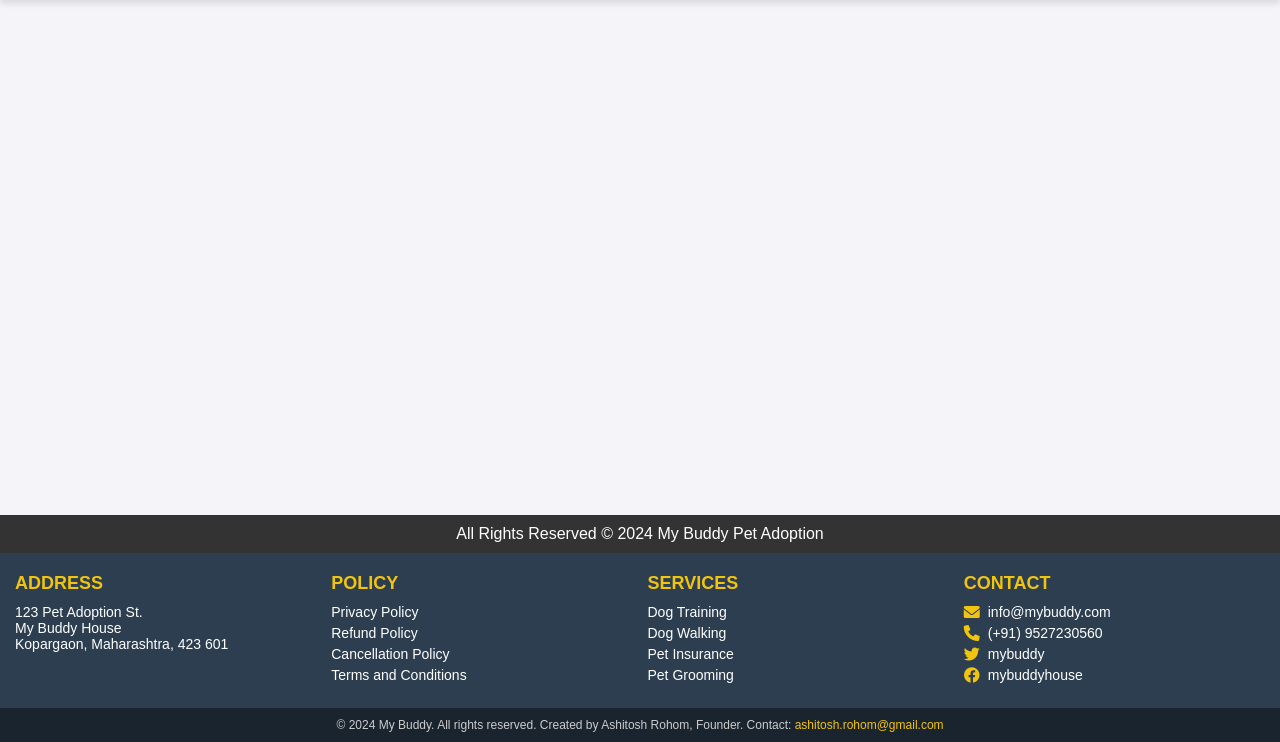
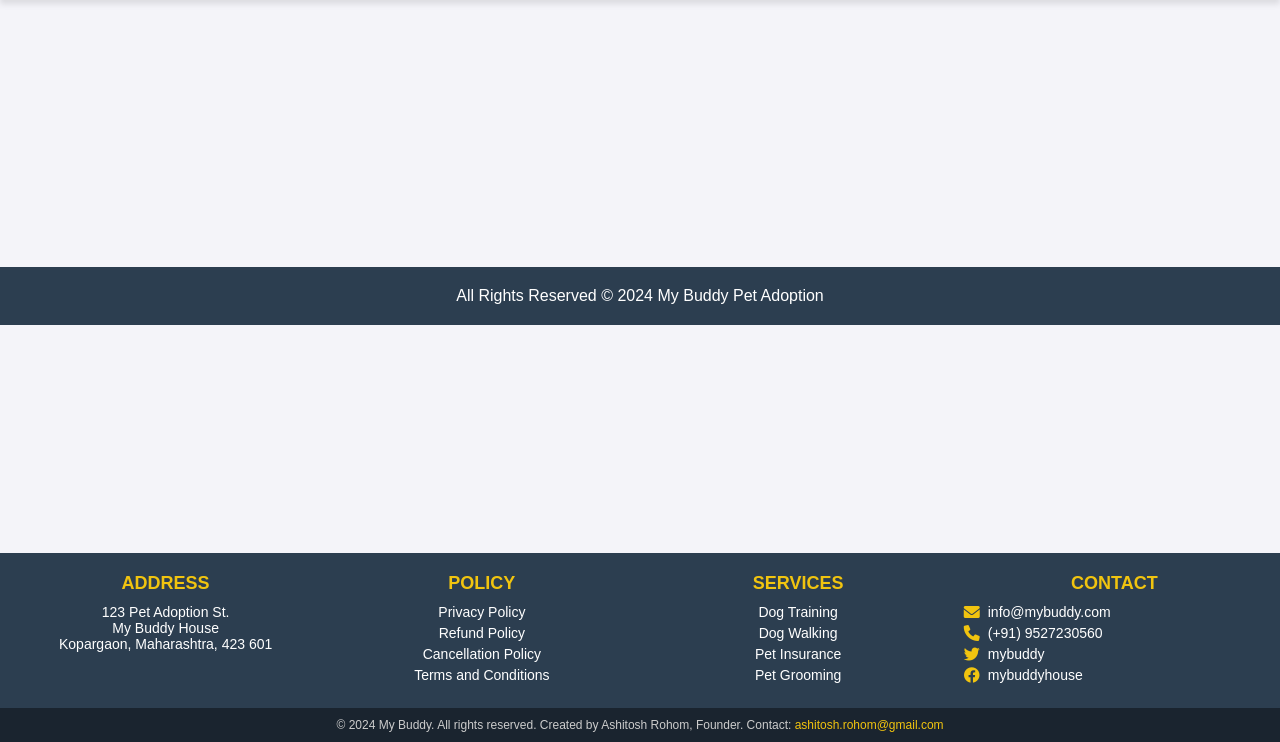
Before and after one commit to ashurohom/MyBuddyProject, a Django app: page /details/1/ in a window 1280 px wide. Shown: the part 58-800 px from the top of the page. Run offline with Django 5.2, Linux system fonts and the light colour scheme; data that the repository does not hold is empty.

Commit message:
update pet details

```diff
--- a/mybuddy/static/css/petdetails.css
+++ b/mybuddy/static/css/petdetails.css
@@ -16,7 +16,7 @@ header {
     padding: 10px 0;
 }
 
-.footers {
+footer {
     background-color: #333;
     color: white;
     text-align: center;
--- a/mybuddy/template/petdetails.html
+++ b/mybuddy/template/petdetails.html
@@ -62,7 +62,7 @@
 
 
 
-    <footer class="footers">
+    <footer>
         <p>All Rights Reserved &copy; 2024 My Buddy Pet Adoption</p>
     </footer>
 </body>
```
